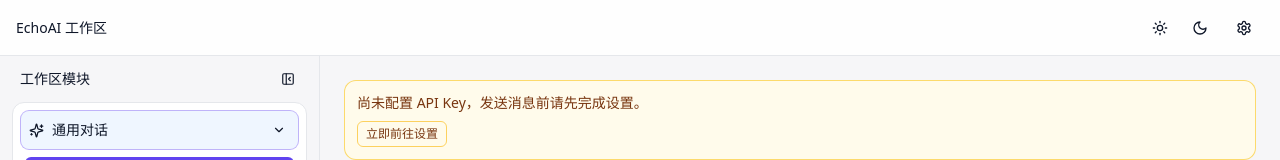
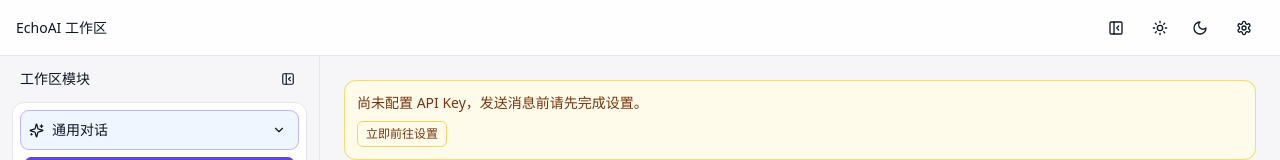
Before and after one commit to tempppw01/EchoAI, a Next.js app: page /chat in a window 1280 px wide. Shown: the top 160 px of the page. Built offline with nearby package versions, Linux system fonts and the light colour scheme.

Commit message:
feat(workspace): support context delete and full sidebar collapse

```diff
--- a/components/layout/workspace.tsx
+++ b/components/layout/workspace.tsx
@@ -44,6 +44,7 @@ export function Workspace({ mode }: { mode: ChatMode }) {
   const [section, setSection] = useState<SectionKey>(modeToSection(mode));
   const [expanded, setExpanded] = useState<Record<SectionKey, boolean>>({ chat: true, copywriting: true, videoScript: true, roleplay: true, training: true, image: true });
   const [moduleCollapsed, setModuleCollapsed] = useState(false);
+  const [workspaceCollapsed, setWorkspaceCollapsed] = useState(false);
 
   const { settingsOpen, setSettingsOpen, sidebarOpen, setSidebarOpen } = useUIStore();
   const { sessions, activeSessionId, createSession, selectSession } = useChatStore();
@@ -87,6 +88,13 @@ export function Workspace({ mode }: { mode: ChatMode }) {
           <span className="text-sm font-medium">EchoAI 工作区</span>
         </div>
         <div className="flex items-center gap-2">
+          <Button
+            className="hidden bg-transparent text-foreground md:inline-flex"
+            onClick={() => setWorkspaceCollapsed((prev) => !prev)}
+            aria-label={workspaceCollapsed ? '展开工作区侧栏' : '折叠工作区侧栏'}
+          >
+            {workspaceCollapsed ? <PanelLeftOpen size={16} /> : <PanelLeftClose size={16} />}
+          </Button>
           <ThemeIconButton active={theme === 'light'} onClick={() => setTheme('light')} icon={<Sun size={16} />} />
           <ThemeIconButton active={theme === 'dark'} onClick={() => setTheme('dark')} icon={<Moon size={16} />} />
           <Button className="bg-transparent text-foreground" onClick={() => setSettingsOpen(true)}><Settings size={16} /></Button>
@@ -94,7 +102,7 @@ export function Workspace({ mode }: { mode: ChatMode }) {
       </header>
 
       <div className="flex h-[calc(100vh-56px)]">
-        <aside className="hidden w-80 border-r p-3 md:flex md:flex-col">
+        <aside className={`hidden border-r p-3 md:flex md:flex-col ${workspaceCollapsed ? 'md:hidden' : 'md:w-80'}`}>
           <SidebarNav
             section={section}
             sessions={sessions}
@@ -112,6 +120,13 @@ export function Workspace({ mode }: { mode: ChatMode }) {
         </aside>
 
         <main className="flex min-h-0 flex-1 flex-col overflow-hidden">
+          {workspaceCollapsed && (
+            <div className="px-3 pt-3 md:px-6">
+              <Button className="h-8 bg-transparent text-foreground" onClick={() => setWorkspaceCollapsed(false)}>
+                <PanelLeftOpen size={14} className="mr-1" />展开工作区
+              </Button>
+            </div>
+          )}
           <AnimatePresence mode="wait">
             <motion.div key={section + (active?.id ?? '')} initial={{ opacity: 0 }} animate={{ opacity: 1 }} exit={{ opacity: 0 }} className="flex min-h-0 flex-1 flex-col overflow-hidden">
               <div className="flex-1 overflow-y-auto p-3 md:p-6">
@@ -166,6 +181,8 @@ function ThemeIconButton({ active, onClick, icon }: { active: boolean; onClick:
 }
 
 function SidebarNav({ section, sessions, expanded, moduleCollapsed, onToggleModule, onToggle, onSelect, onSelectSession, onCreate }: { section: SectionKey; sessions: ReturnType<typeof useChatStore.getState>['sessions']; expanded: Record<SectionKey, boolean>; moduleCollapsed: boolean; onToggleModule: () => void; onToggle: (key: SectionKey) => void; onSelect: (key: SectionKey) => void; onSelectSession: (id: string) => void; onCreate: (key: SectionKey) => void }) {
+  const { deleteSession } = useChatStore();
+
   return (
     <div className="space-y-3">
       <div className="flex items-center justify-between px-2">
@@ -197,6 +214,12 @@ function SidebarNav({ section, sessions, expanded, moduleCollapsed, onToggleModu
                       <button
                         key={sessionItem.id}
                         onClick={() => onSelectSession(sessionItem.id)}
+                        onContextMenu={(event) => {
+                          event.preventDefault();
+                          if (confirm(`删除「${sessionItem.title}」会话？`)) {
+                            deleteSession(sessionItem.id);
+                          }
+                        }}
                         className="max-w-full rounded-full border px-2 py-0.5 text-[11px] text-muted-foreground"
                         title={sessionItem.title}
                       >
```
